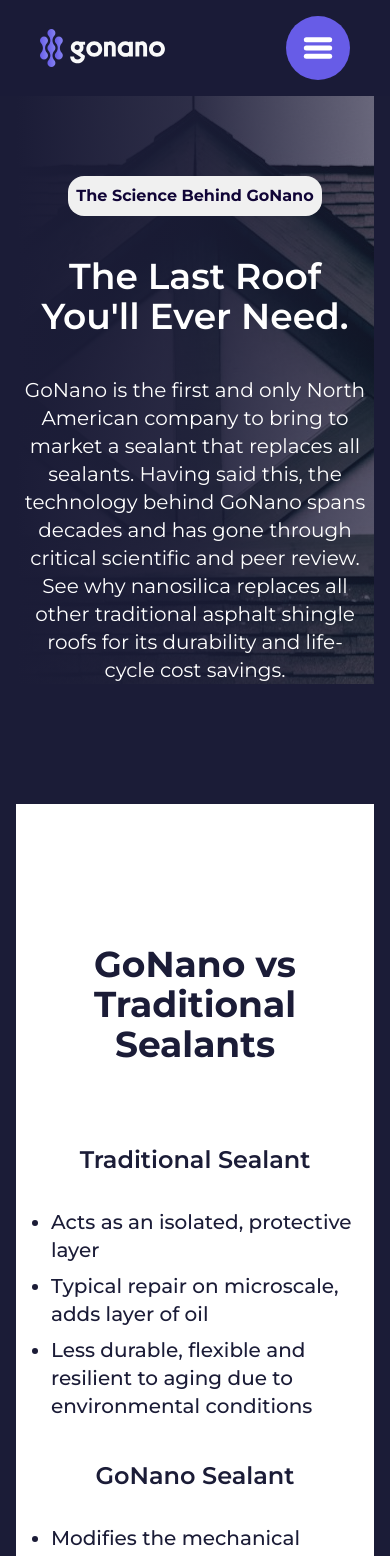
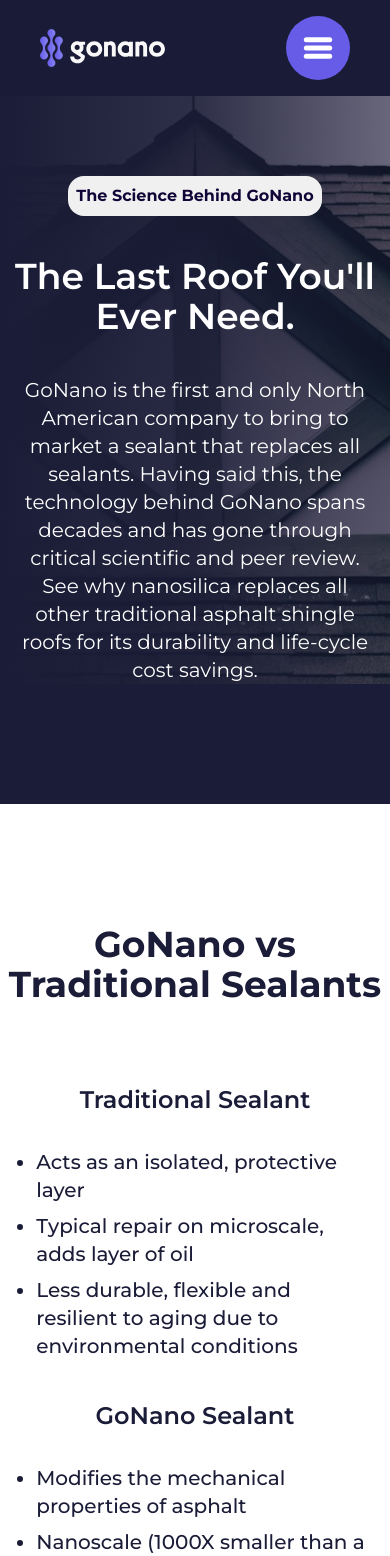
Before and after one commit to NanoRestoration/NanoWebsite, a Next.js app: page /science in a window 390 px wide. Shown: the top 1556 px of the page. Built offline with nearby package versions, Linux system fonts and the light colour scheme.

Commit message:
hero and padding on science

```diff
--- a/app/page.js
+++ b/app/page.js
@@ -8,7 +8,7 @@
       <main className="bg-midnight-blue z-10">
         <section
           id="Home"
-          className="pt-10 h-[100vh] w-full flex flex-col justify-start gap-20 max-md:gap-10 items-center sm:text-4xl text-2xl font-semibold bg-[url(/Roof-Spray-2.PNG)] bg-cover"
+          className="pt-10 h-[50rem] w-full flex flex-col justify-start gap-20 max-md:gap-10 items-center sm:text-4xl text-2xl font-semibold bg-[url(/Roof-Spray-2.PNG)] bg-cover"
         >
           <div className="text-center w-2/3">
             <div className="">
--- a/app/science/page.js
+++ b/app/science/page.js
@@ -7,10 +7,10 @@
 
 export default function Science() {
   return (
-    <div className="w-full pt-24 max-md:px-4">
+    <div className="w-full pt-24 ">
       <section
         id="title"
-        className="min-h-96  w-full bg-[url(/products/surface/Shingles.jpg)] bg-center"
+        className="min-h-96  w-full bg-[url(/products/surface/Shingles.jpg)] bg-center "
       >
         <div className="w-full min-h-96  bg-linear-to-r from-midnight-blue via-midnight-blue/90 to-midnight-blue/60 xs:p-20 pt-20 px-2">
           <h1 className="w-fit p-2 bg-offWhite text-dark-purple font-bold rounded-2xl m-auto text-center">
@@ -20,7 +20,7 @@
             <h1 className="text-4xl font-semibold mb-10">
               The Last Roof You&apos;ll Ever Need.
             </h1>
-            <p className=" text-xl">
+            <p className=" text-xl max-md:px-2">
               GoNano is the first and only North American company to bring to
               market a sealant that replaces all sealants. Having said this, the
               technology behind GoNano spans decades and has gone through
@@ -35,7 +35,7 @@
         id="Sealants"
         className="min-h-screen bg-white text-midnight-blue text-center py-30"
       >
-        <h1 className="sm:text-6xl xs:text-5xl text-4xl font-bold my-5">
+        <h1 className="sm:text-6xl xs:text-5xl text-4xl font-bold  max-md:px-2">
           GoNano vs Traditional Sealants
         </h1>
         <div className="flex lg:w-4/5 justify-evenly text-2xl font-medium mt-20 mx-auto md:flex-row flex-col">
@@ -151,7 +151,7 @@
         className="min-h-fit text-center  bg-[url(/products/surface/Crane_application.png)] bg-center bg-cover"
       >
         <div className="bg-midnight-blue/90 w-full h-full py-30">
-          <h1 className="text-lg font-semibold">
+          <h1 className="text-lg font-semibold max-md:px-2">
             The result: a unified barrier against strains caused by
             environmental factors
           </h1>
@@ -226,8 +226,11 @@
           </div>
         </div>
       </section>
-      <section id="Environment" className="min-h-fit py-30 text-center">
-        <h1 className="sm:text-6xl xs:text-5xl text-4xl font-bold my-5">
+      <section
+        id="Environment"
+        className="min-h-fit py-30 text-center max-md:px-2"
+      >
+        <h1 className="sm:text-6xl xs:text-5xl text-4xl font-bold ">
           Environmental Impacts
         </h1>
         <div className="xs:w-2/3 m-auto mt-10">
```
